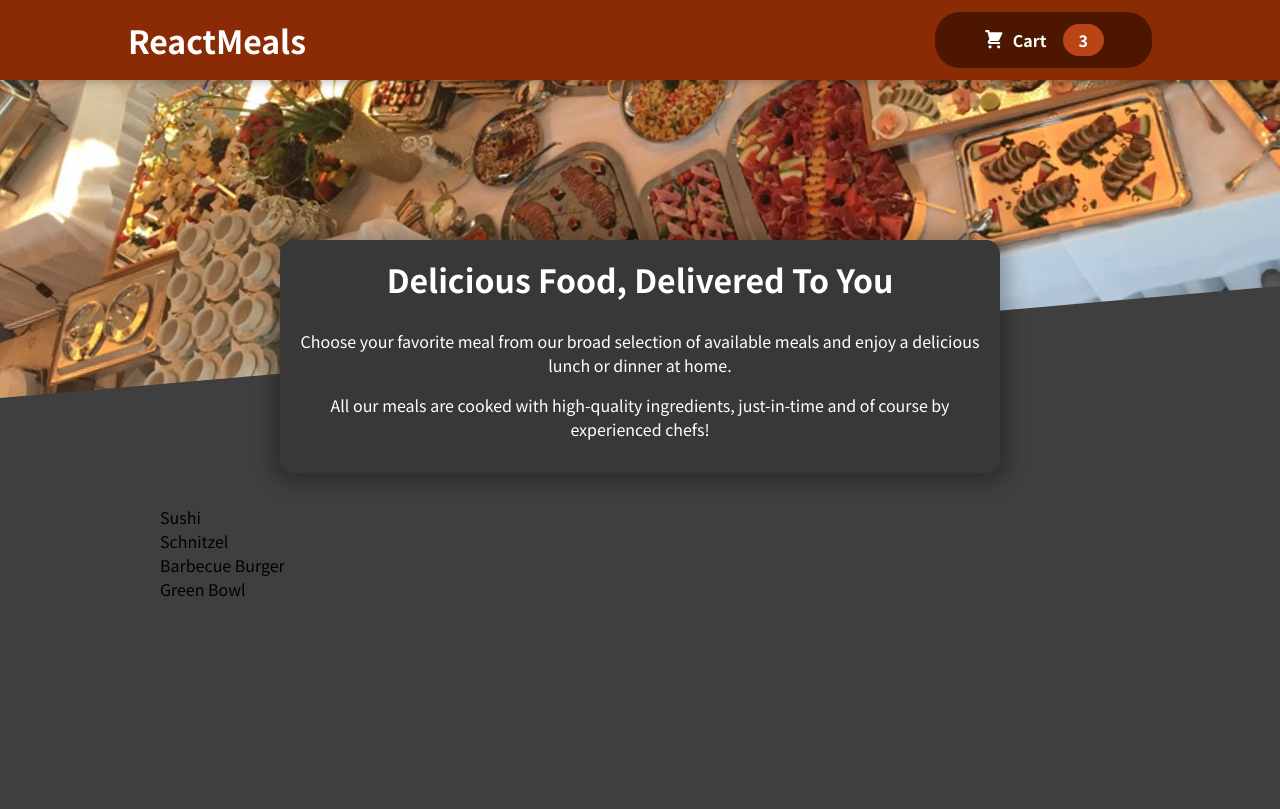
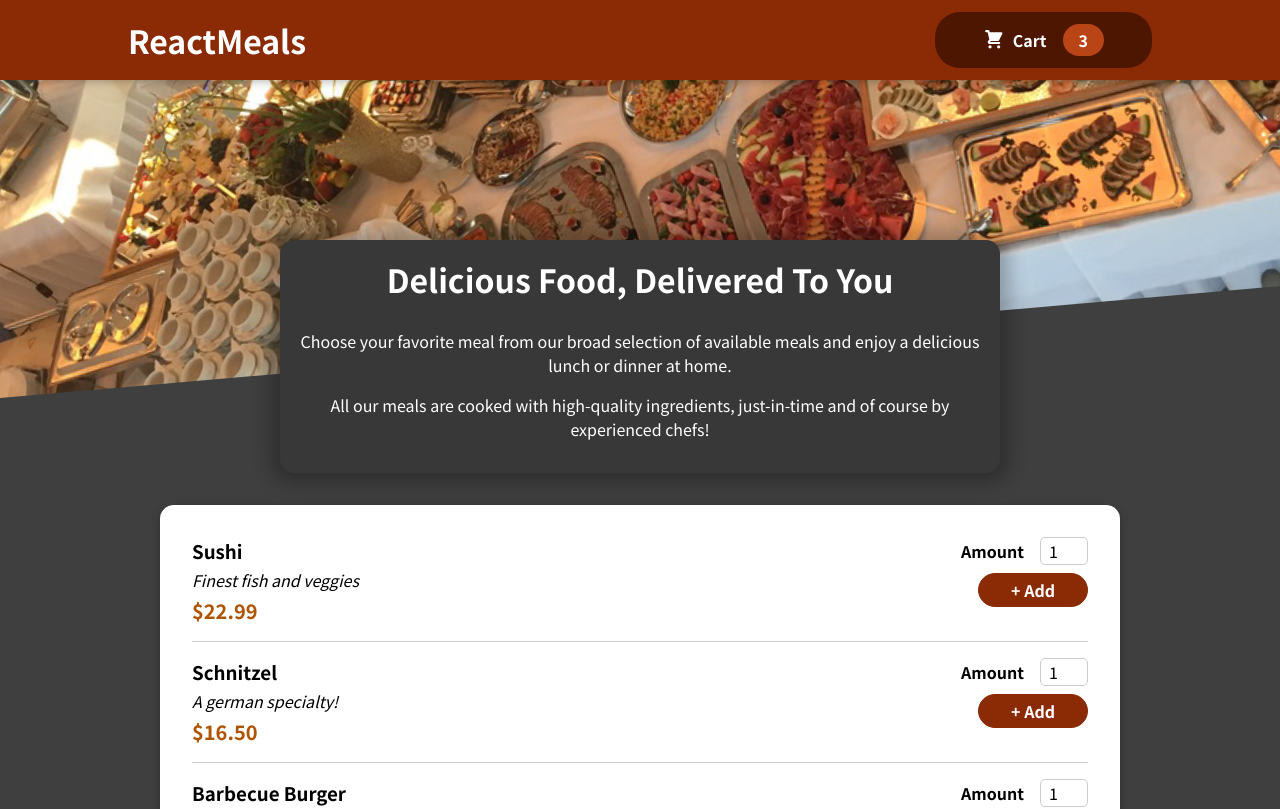
Before and after one commit to KIvanovvv/React-Practice, a React (Create React App) app in the folder PracticeProject-Food-Order-App/: page / in a window 1280 px wide. Shown: the top 809 px of the page. Built offline with nearby package versions, Linux system fonts and the light colour scheme.

Commit message:
Adding MealItem Components and Input Component

```diff
--- a/PracticeProject-Food-Order-App/src/components/Meals/AvailableMeals.js
+++ b/PracticeProject-Food-Order-App/src/components/Meals/AvailableMeals.js
@@ -1,6 +1,8 @@
 import React from "react";
+import Card from "../UI/Card.js";
 
 import classes from "./AvailableMeals.module.css";
+import MealItem from "./MealItem/MealItem.js";
 
 const DUMMY_MEALS = [
   {
@@ -30,10 +32,19 @@
 ];
 
 const AvailableMeals = () => {
-  const mealsList = DUMMY_MEALS.map((meal) => <li>{meal.name}</li>);
+  const mealsList = DUMMY_MEALS.map((meal) => (
+    <MealItem
+      id={meal.id}
+      name={meal.name}
+      description={meal.description}
+      price={meal.price}
+    />
+  ));
   return (
     <section className={classes.meals}>
-      <ul>{mealsList}</ul>
+      <Card>
+        <ul>{mealsList}</ul>
+      </Card>
     </section>
   );
 };
--- /dev/null
+++ b/PracticeProject-Food-Order-App/src/components/Meals/MealItem/MealItem.js
@@ -0,0 +1,22 @@
+import React from "react";
+
+import classes from "./MealItem.module.css";
+import MealItemForm from "./MealItemForm.js";
+
+const MealItem = (props) => {
+  const price = `$${props.price.toFixed(2)}`;
+  return (
+    <li className={classes.meal}>
+      <div>
+        <h3>{props.name}</h3>
+        <div className={classes.description}>{props.description}</div>
+        <div className={classes.price}>{price}</div>
+      </div>
+      <div>
+        <MealItemForm />
+      </div>
+    </li>
+  );
+};
+
+export default MealItem;
--- /dev/null
+++ b/PracticeProject-Food-Order-App/src/components/Meals/MealItem/MealItem.module.css
@@ -0,0 +1,22 @@
+.meal {
+  display: flex;
+  justify-content: space-between;
+  margin: 1rem;
+  padding-bottom: 1rem;
+  border-bottom: 1px solid #ccc;
+}
+
+.meal h3 {
+  margin: 0 0 0.25rem 0;
+}
+
+.description {
+  font-style: italic;
+}
+
+.price {
+  margin-top: 0.25rem;
+  font-weight: bold;
+  color: #ad5502;
+  font-size: 1.25rem;
+}
--- /dev/null
+++ b/PracticeProject-Food-Order-App/src/components/Meals/MealItem/MealItemForm.js
@@ -0,0 +1,25 @@
+import React from "react";
+import Input from "../../UI/Input.js";
+
+import classes from "./MealItemForm.module.css";
+
+const MealItemForm = (props) => {
+  return (
+    <form className={classes.form}>
+      <Input
+        label="Amount"
+        input={{
+          id: "amount",
+          type: "number",
+          min: "1",
+          max: "5",
+          step: "1",
+          defaultValue: "1",
+        }}
+      />
+      <button>+ Add</button>
+    </form>
+  );
+};
+
+export default MealItemForm;
--- /dev/null
+++ b/PracticeProject-Food-Order-App/src/components/Meals/MealItem/MealItemForm.module.css
@@ -0,0 +1,20 @@
+.form {
+  text-align: right;
+}
+
+.form button {
+  font: inherit;
+  cursor: pointer;
+  background-color: #8a2b06;
+  border: 1px solid #8a2b06;
+  color: white;
+  padding: 0.25rem 2rem;
+  border-radius: 20px;
+  font-weight: bold;
+}
+
+.form button:hover,
+.form button:active {
+  background-color: #641e03;
+  border-color: #641e03;
+}
--- /dev/null
+++ b/PracticeProject-Food-Order-App/src/components/UI/Card.js
@@ -0,0 +1,9 @@
+import React from "react";
+
+import classes from "./Card.module.css";
+
+const Card = (props) => {
+  return <div className={classes.card}>{props.children}</div>;
+};
+
+export default Card;
--- /dev/null
+++ b/PracticeProject-Food-Order-App/src/components/UI/Card.module.css
@@ -0,0 +1,6 @@
+.card {
+  padding: 1rem;
+  box-shadow: 0 2px 8px rgba(0, 0, 0, 0.25);
+  border-radius: 14px;
+  background-color: white;
+}
--- /dev/null
+++ b/PracticeProject-Food-Order-App/src/components/UI/Input.js
@@ -0,0 +1,13 @@
+import React from "react";
+
+import classes from "./Input.module.css";
+const Input = (props) => {
+  return (
+    <div className={classes.input}>
+      <label htmlFor={props.input.id}>{props.label}</label>
+      <input {...props.input} />
+    </div>
+  );
+};
+
+export default Input;
--- /dev/null
+++ b/PracticeProject-Food-Order-App/src/components/UI/Input.module.css
@@ -0,0 +1,18 @@
+.input {
+  display: flex;
+  align-items: center;
+  margin-bottom: 0.5rem;
+}
+
+.input label {
+  font-weight: bold;
+  margin-right: 1rem;
+}
+
+.input input {
+  width: 3rem;
+  border-radius: 5px;
+  border: 1px solid #ccc;
+  font: inherit;
+  padding-left: 0.5rem;
+}
```
